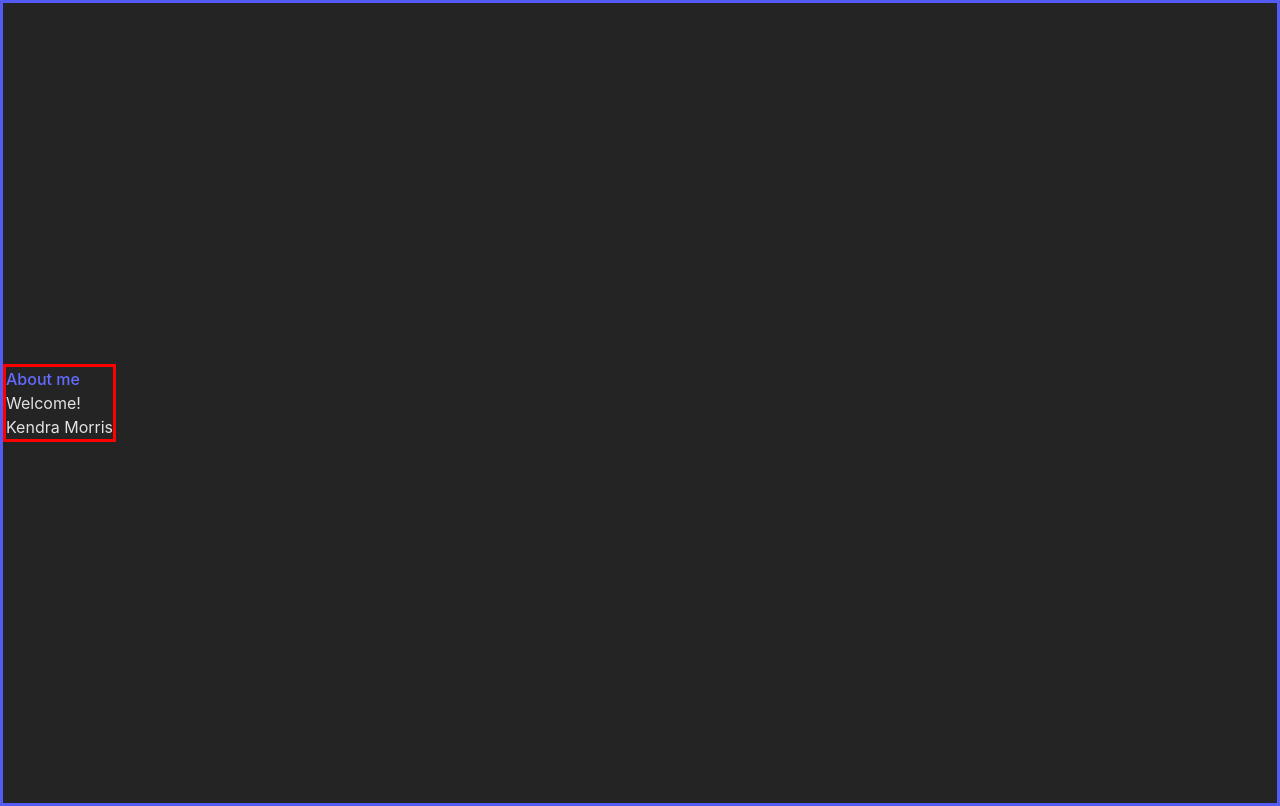
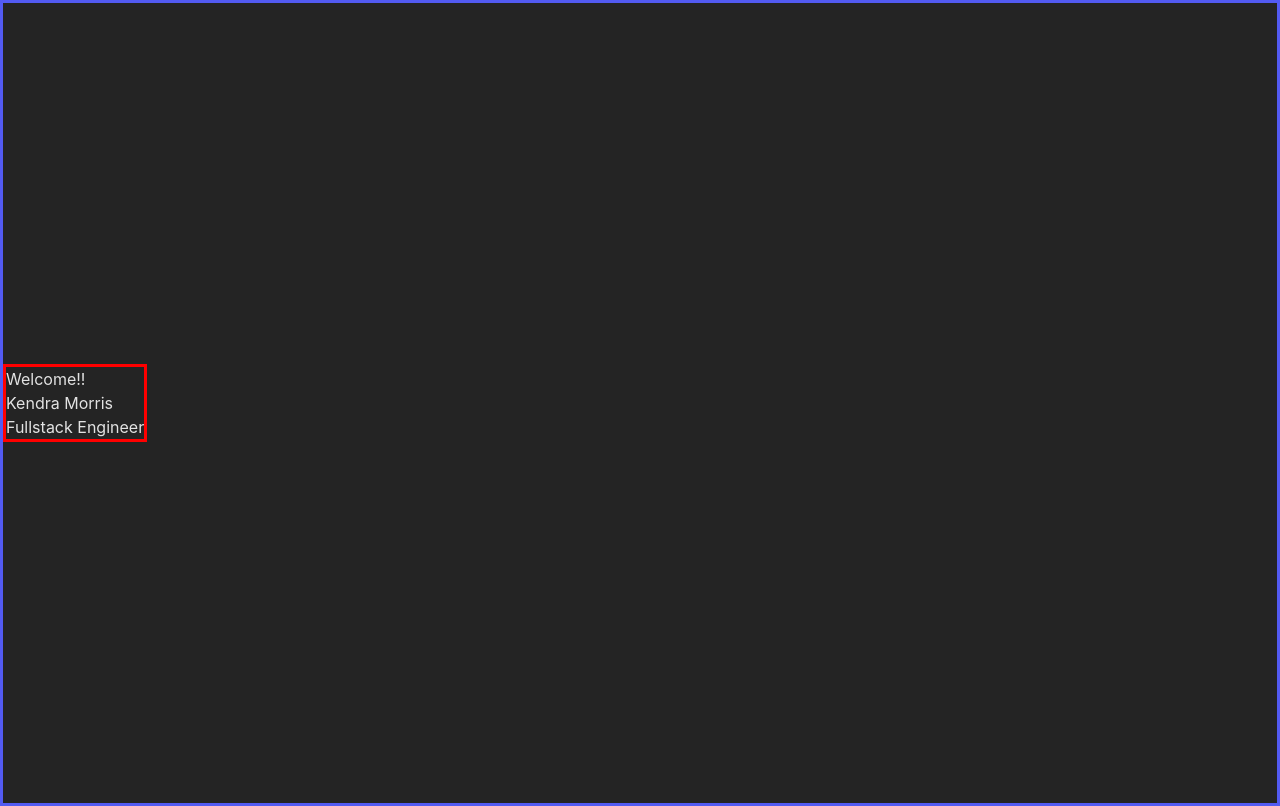
Before and after one commit to kmorr102/Portfolio, a React (Vite) app: page / in a window 1280 px wide. Built offline with nearby package versions, Linux system fonts and the light colour scheme.

Commit message:
changes to home

```diff
--- a/src/client/App.jsx
+++ b/src/client/App.jsx
@@ -7,9 +7,9 @@ function App(){
 return(
     <div id="container">
         <div id="navbar">
-        <Link to="/About">About me</Link>
+
         </div>
-    <div>Welcome!</div>
+    <div>Welcome!!</div>
         <Routes>
             <Route path="/" element={<Home/>} />
             <Route path="/About" element={<About/>} />
--- a/src/client/components/home.jsx
+++ b/src/client/components/home.jsx
@@ -1,8 +1,11 @@
 import React from 'react';
 function Home(){
+
 return(
     <div>
-        Kendra Morris
+        <div className='header'> Kendra Morris </div>
+        <div className='Title'>Fullstack Engineer</div>
+
     </div>
 )
 }
```
